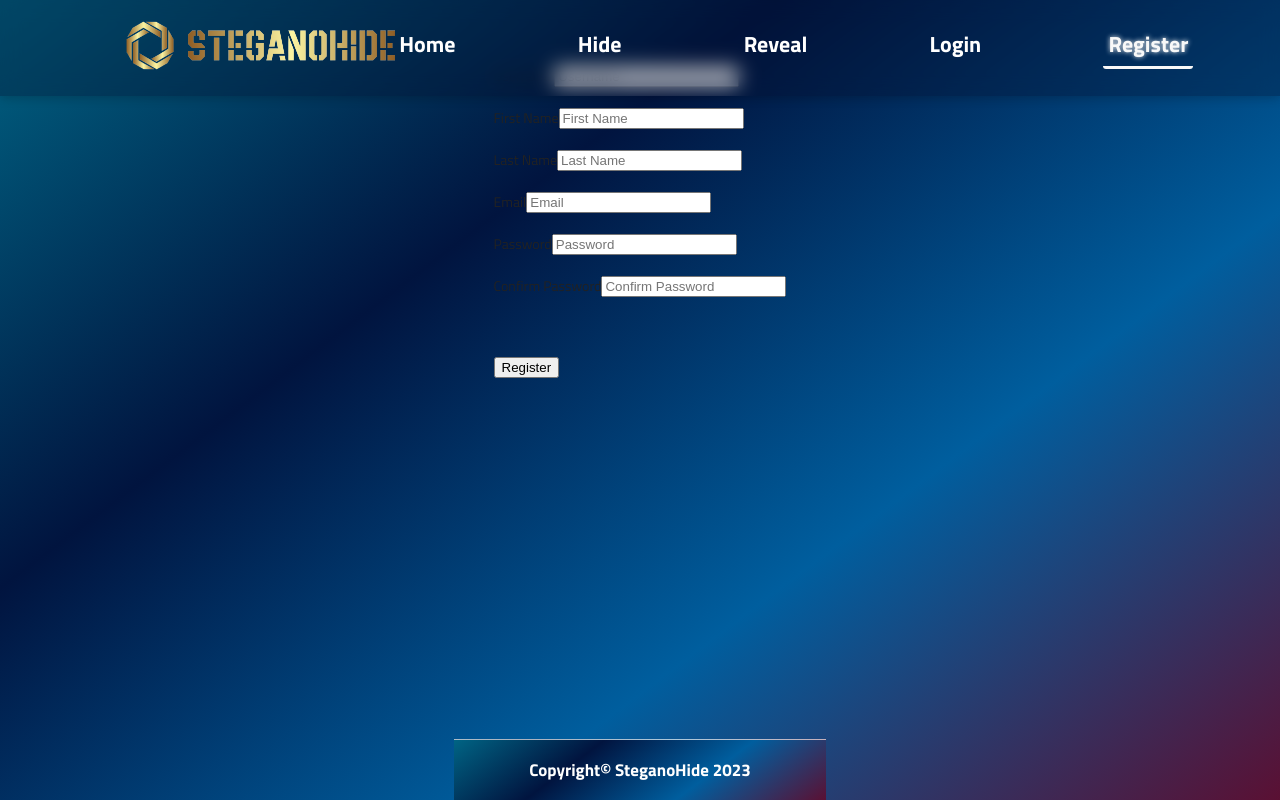
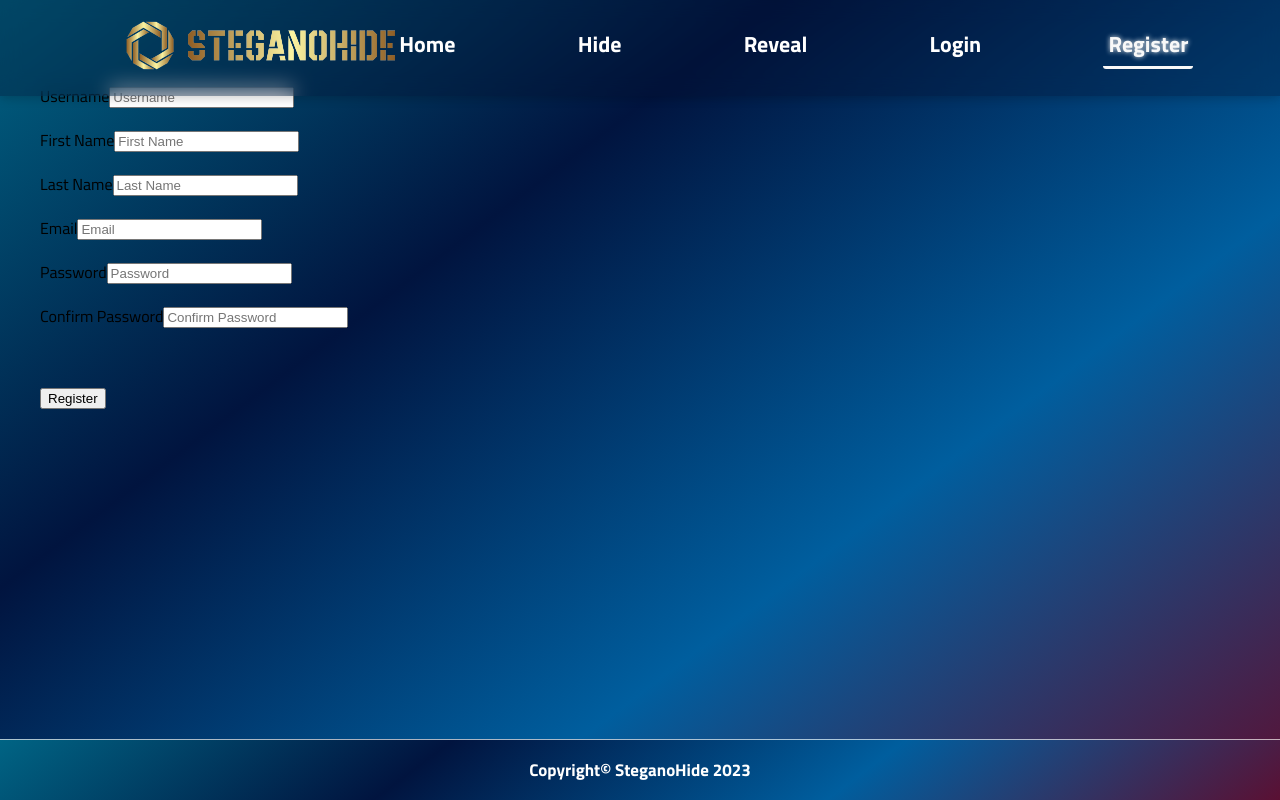
Before and after one commit to kailashchoudhary11/steganohide, a React (Vite) app: page /register in a window 1280 px wide. Built offline with nearby package versions, Linux system fonts and the light colour scheme.

Commit message:
corrected

```diff
--- a/src/css/Layout.css
+++ b/src/css/Layout.css
@@ -1,5 +1,5 @@
 .layout-container {
-  padding-top: 12%;
+  padding-top: 5%;
   display: flex;
   flex-direction: column;
   min-height: 100vh;
--- a/src/css/slider.css
+++ b/src/css/slider.css
@@ -1,21 +1,3 @@
-@import url("https://fonts.googleapis.com/css?family=Poppins:400,500,600,700&display=swap");
-
-body {
-  font-family: "Poppins", sans-serif;
-  font-size: 14px;
-  color: #222;
-  padding: 0px;
-  margin: 0px;
-  box-sizing: border-box;
-  background: linear-gradient(45deg, #a547b1, #f84298) center;
-  background-size: 100vw 100vh;
-  height: 100vh;
-  display: flex;
-  align-items: center;
-  justify-content: center;
-  min-width: 340px;
-}
-
 .main {
   width: 340px;
   height: 400px;
@@ -24,6 +6,8 @@ body {
   padding: 30px;
   position: relative;
   display: flex;
+ margin-left: 40%;
+ margin-top: 5%;
 }
 
 .main .form_wrapper {
@@ -81,7 +65,7 @@ body {
 }
 
 .main .form_wrapper .shape {
-  background: linear-gradient(45deg, #a547b1, #f84298) no-repeat center;
+  background: linear-gradient(45deg, #006484, #01143f, #005e9e, #5a1033) no-repeat center;
   width: 50%;
   height: calc(40px - 1px);
   border-radius: 5px;
@@ -93,7 +77,7 @@ body {
 }
 
 .main .form_wrapper .shape:hover {
-  background: linear-gradient(-45deg, #a547b1, #f84298) no-repeat center;
+  background: linear-gradient(-45deg, #006484, #01143f, #005e9e, #5a1033) no-repeat center;
 }
 
 .main #login:checked ~ .shape {
@@ -141,13 +125,13 @@ body {
 }
 
 .main .form_wrapper a {
-  color: #f84298;
+  color: #5a1033;
   text-decoration: none;
   transition: all 0.3s linear;
 }
 
 .main .form_wrapper a:hover {
-  color: #a547b1;
+  color: #005e9e;
 }
 
 .main .form_wrapper .form_wrap {
@@ -185,11 +169,11 @@ body {
 }
 
 .main .form_wrapper .form_wrap .form_fild .input_group .input:hover {
-  border-color: rgba(248, 66, 151, 0.3);
+  border-color: #006484;
 }
 
 .main .form_wrapper .form_wrap .form_fild .input_group .input:focus {
-  border-color: rgba(248, 66, 151, 0.3);
+  border-color: #01143f;
 }
 
 .main .form_wrapper .form_wrap .form_fild .forgot {
@@ -208,7 +192,7 @@ body {
   font-weight: 500;
   letter-spacing: 0.8px;
   color: white;
-  background: linear-gradient(45deg, #a547b1, #f84298) no-repeat center;
+  background: linear-gradient(45deg, #006484, #01143f, #005e9e, #5a1033) no-repeat center;
   border-radius: 5px;
   display: flex;
   align-items: center;
@@ -217,7 +201,7 @@ body {
 }
 
 .main .form_wrapper .form_fild .btn:hover {
-  background: linear-gradient(-45deg, #a547b1, #f84298) no-repeat center;
+  background: linear-gradient(-45deg, #006484, #01143f, #005e9e, #5a1033) no-repeat center;
 }
 
 .main .form_wrapper .form_fild .btn:active {
@@ -234,7 +218,7 @@ body {
 
 .main .form_wrapper .form_fild .not_mem label span {
   pointer-events: all;
-  color: #f84298;
+  color: #01143f;
   text-decoration: none;
   transition: all 0.3s
 }
```
